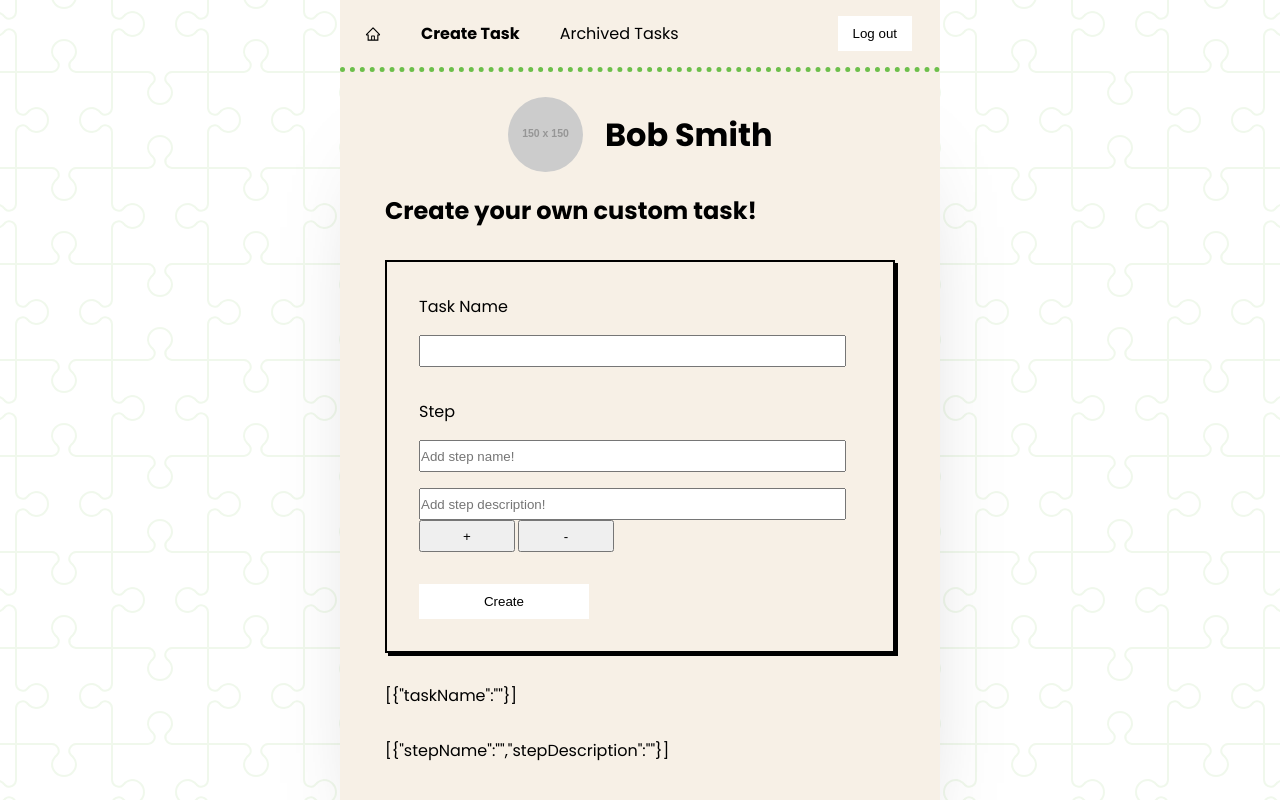
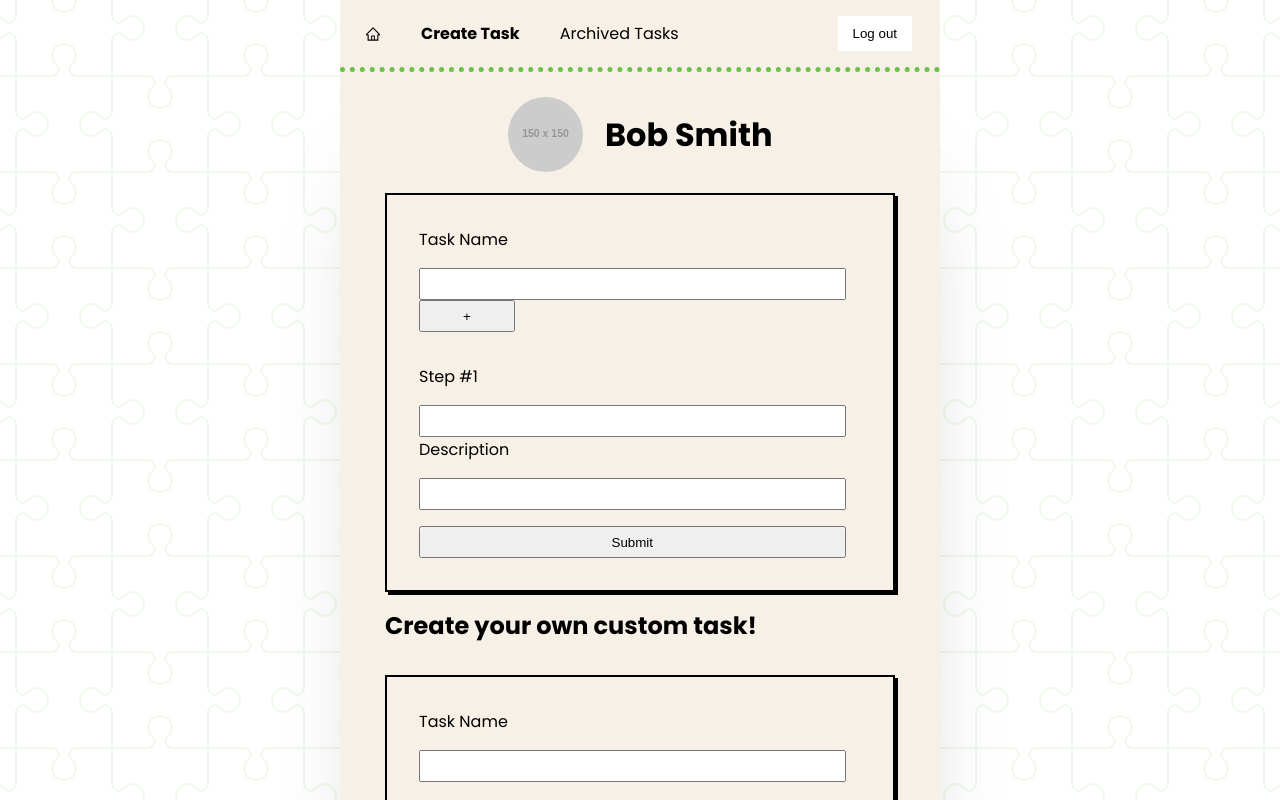
Before and after one commit to samo-13/helper-buddy, a React (Create React App) app in the folder client/: page /create in a window 1280 px wide. Shown: the top 800 px of the page. Built offline with nearby package versions, Linux system fonts and the light colour scheme.

Commit message:
Setup steps to render in state

```diff
--- /dev/null
+++ b/client/src/components/CreateForm.jsx
@@ -0,0 +1,53 @@
+import React, { useState,useEffect } from 'react';
+
+// https://www.geeksforgeeks.org/reactjs-htmlfor-attribute/#:~:text=React%20provides%20us%20some%20in,for%20the%20given%20HTML%20elements
+
+class Form extends React.Component {
+
+  state = {
+    steps: [{stepName: "", stepDescprition: ""}] // put first blank step object into our state
+  }
+
+  render() {
+    let {steps} = this.state
+
+    return (
+      <form>
+        <label>Task Name</label>
+        <input type="text" name="taskName" id="taskName" />
+        <button className="step-button">+</button>
+        {
+          steps.map((value, index) => {
+            let stepId = `step-${index}`
+            let descriptionId = `stepDescription-${index}`
+
+            return (
+              <div key={index}>
+                <label htmlFor={stepId}>{`Step #${index + 1}`}</label>
+                <input
+                  type="text"
+                  name={stepId}
+                  data-id={index}
+                  id={stepId}
+                  className="stepName"
+                />
+
+                <label htmlFor={descriptionId}>Description</label>
+                <input
+                  type="text"
+                  name={descriptionId}
+                  data-id={index}
+                  id={descriptionId}
+                  className="stepDescription"
+                />
+              </div>
+            )
+          })
+        }
+        <input type="submit" value="Submit" />
+      </form>
+    )
+  }
+}
+
+export { Form };
--- a/client/src/pages/Create.jsx
+++ b/client/src/pages/Create.jsx
@@ -1,6 +1,7 @@
 // --------------------------------------------------------------------------------------------------
 import React, { useState,useEffect } from 'react';
 import axios from 'axios';
+import { Form } from '../components/CreateForm.jsx'
 // import { createTask, getTask, updateTask } from '/Users/sarahmoss/helper-buddy/routes/taskRoutes.js'; // this gives an error bc it's outside src
 // import { BrowserRouter, Route, Routes } from 'react-router-dom';
 // --------------------------------------------------------------------------------------------------
@@ -66,6 +67,7 @@ const Create = () => {
 
   return (
     <div className="wrapper">
+      <Form />
       <h2>Create your own custom task!</h2>
 
       <form>
@@ -100,7 +102,6 @@ const Create = () => {
             </div>
             </div>
 
-
           <div className="step-buttons">
             <button onClick={addStepFields} className="step-button">+</button>
             <button className="step-button">-</button>
```
